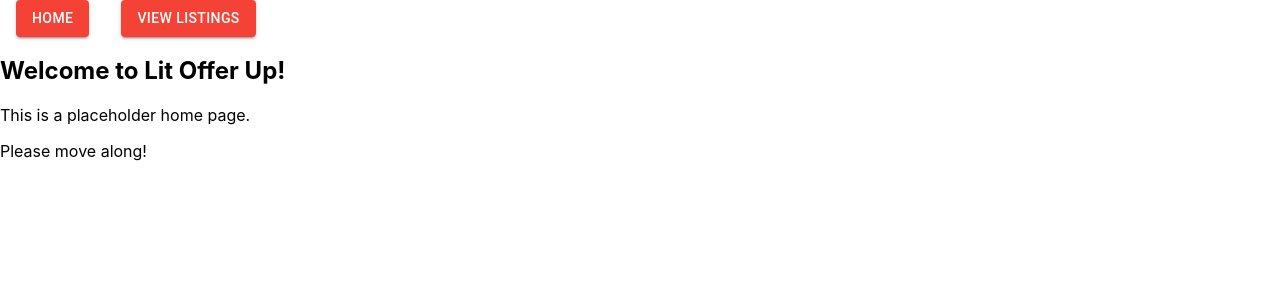
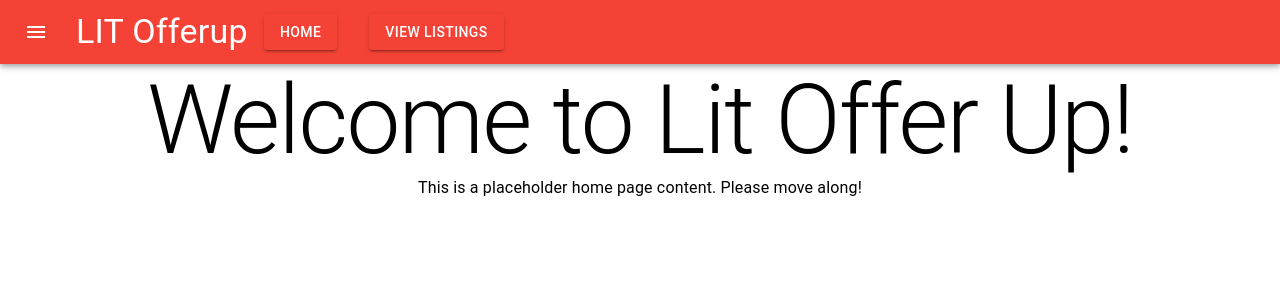
Before and after one commit to AgileProjectManagement/FrontEnd_React, a React (Create React App) app: page / in a window 1280 px wide. Shown: the top 300 px of the page. Built offline with nearby package versions, Linux system fonts and the light colour scheme.

Commit message:
starts to follow mockups

```diff
--- a/package.json
+++ b/package.json
@@ -5,6 +5,7 @@
   "dependencies": {
     "@emotion/react": "^11.8.2",
     "@emotion/styled": "^11.8.1",
+    "@mui/icons-material": "^5.5.1",
     "@mui/material": "^5.5.2",
     "@mui/styled-engine-sc": "^5.5.2",
     "@testing-library/jest-dom": "^5.16.2",
--- a/src/app-components/NavBar.css
+++ b/src/app-components/NavBar.css
@@ -1,4 +1,8 @@
 nav{
+  margin:auto;
+  padding: 2vh 0;
   display:flex;
   flex-flow: row wrap;
+  align-items: baseline;
+  justify-content: center;
 }
--- a/src/app-components/NavBar.jsx
+++ b/src/app-components/NavBar.jsx
@@ -1,9 +1,29 @@
 import React from "react";
 import PropTypes from "prop-types";
 import "./NavBar.css";
+import { AppBar, Toolbar, IconButton, Typography } from "@mui/material";
+import MenuIcon from "@mui/icons-material/Menu";
 
 export default function NavBar({ children }) {
-  return <nav>{children}</nav>;
+  return (
+    <AppBar position="static">
+      <Toolbar element="nav">
+        <IconButton
+          size="large"
+          edge="start"
+          aria-label="menu"
+          color="inherit"
+          sx={{ mr: 2 }}
+        >
+          <MenuIcon />
+        </IconButton>
+        <Typography variant="h4" component="div">
+          LIT Offerup
+        </Typography>
+        {children}
+      </Toolbar>
+    </AppBar>
+  );
 }
 
 NavBar.propTypes = {
--- a/src/app-pages/Home.jsx
+++ b/src/app-pages/Home.jsx
@@ -1,11 +1,15 @@
 import React from "react";
+import { Container, Typography } from "@mui/material";
 
 export default function HomePage() {
   return (
-    <section>
-      <h1>Welcome to Lit Offer Up!</h1>
-      <p>This is a placeholder home page.</p>
-      <p>Please move along!</p>
-    </section>
+    <Container component="main">
+      <Typography align="center" variant="h1" component="h1">
+        Welcome to Lit Offer Up!
+      </Typography>
+      <Typography align="center" variant="body1">
+        This is a placeholder home page content. Please move along!
+      </Typography>
+    </Container>
   );
 }
```
Also changed, not shown: 1 other file (tests, documents, lock files or other folders).
